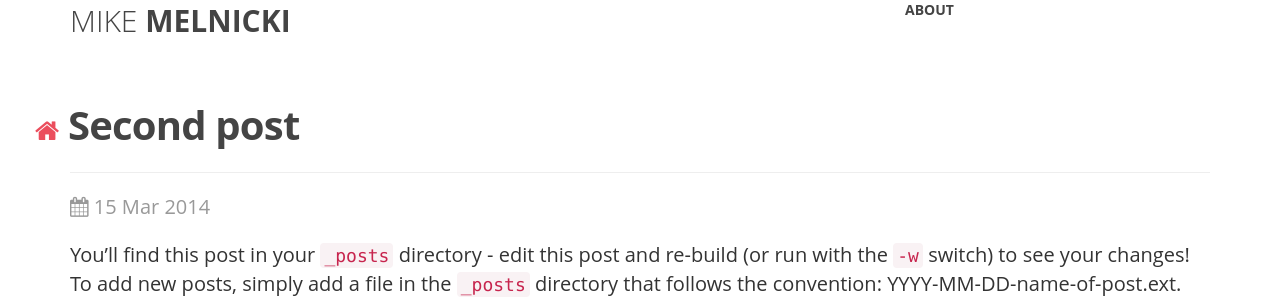
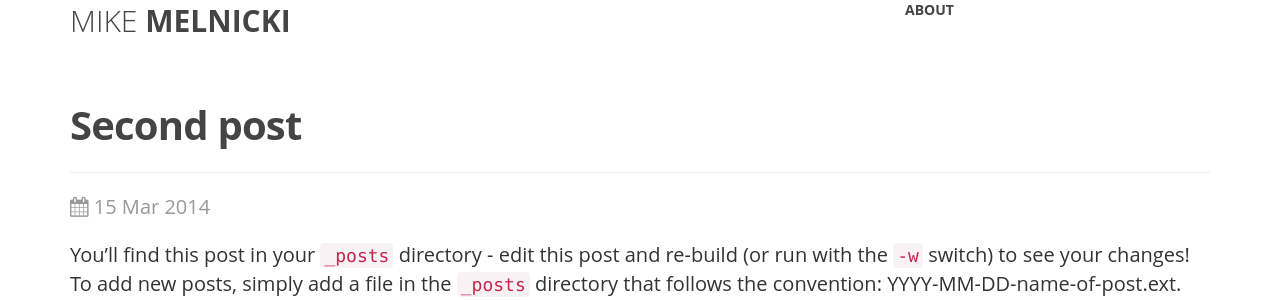
Before and after one commit to melnicki/melnicki.github.io, a Jekyll site: the page built from _posts/2014-03-15-second-post.md, in a window 1280 px wide. Shown: the part 140-440 px from the top of the page. Built offline with Jekyll 4.4.1, drawn with Linux system fonts in a browser that asks for light colours; nearby versions of some CDN libraries; Markdown is read by kramdown in place of the engine named in the settings; comment, search, counter and statistics services are not loaded.

Commit message:
Removing home icon since it doesn't look good on mobile

```diff
--- a/_layouts/post.html
+++ b/_layouts/post.html
@@ -7,10 +7,7 @@ layout: base
       <header>
         <div class="row">
           <div class="col-xs-12">
-            <h2 class="blog-post-title">
-              <small><a class="home" href="/" title="Home" target="/"><i class="fa fa-home"></i></a></small>
-              {{ page.title }}
-            </h2>
+            <h2 class="blog-post-title">{{ page.title }}</h2>
           </div>
         </div>
       </header>
--- a/css/styles.css
+++ b/css/styles.css
@@ -185,7 +185,6 @@ a.github:active {
 }
 .blog-post-title {
   margin-bottom: 5px;
-  margin-left: -35px;
   font-size: 40px;
 }
 .blog-post-meta {
```
